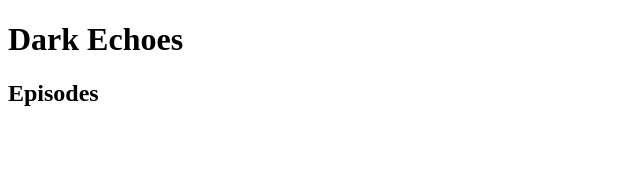
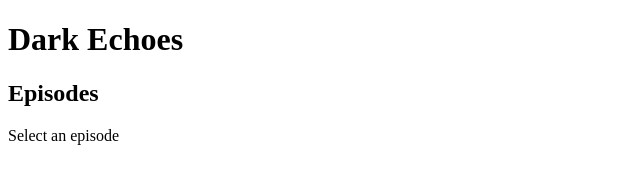
Before and after one commit to ebarbosa27/DarkEchoes, a React (Vite) app: page / in a window 1280 px wide. Shown: the top 195 px of the page, without its empty margins (0-640 px from the left). Built offline with nearby package versions, Linux system fonts and the light colour scheme.

Commit message:
added state variable for the selected episode

```diff
--- a/src/App.jsx
+++ b/src/App.jsx
@@ -1,5 +1,8 @@
+import { useState } from "react";
+
 export default function App() {
-  // TODO
+  const { selectedEpisode, setSelectedEpisode } = useState(null);
+
   return (
     <>
       <h1>Dark Echoes</h1>
@@ -8,10 +11,14 @@ export default function App() {
           <h2>Episodes</h2>
           {/* List items here */}
         </div>
-        <div>
-          <h2>{/* Selected Episode */}</h2>
-          {/* selected episode data */}
-        </div>
+        {selectedEpisode ? (
+          <div>
+            <h2>{selectedEpisode.title}</h2>
+            {selectedEpisode}
+          </div>
+        ) : (
+          <div>Select an episode</div>
+        )}
       </div>
     </>
   );
```
